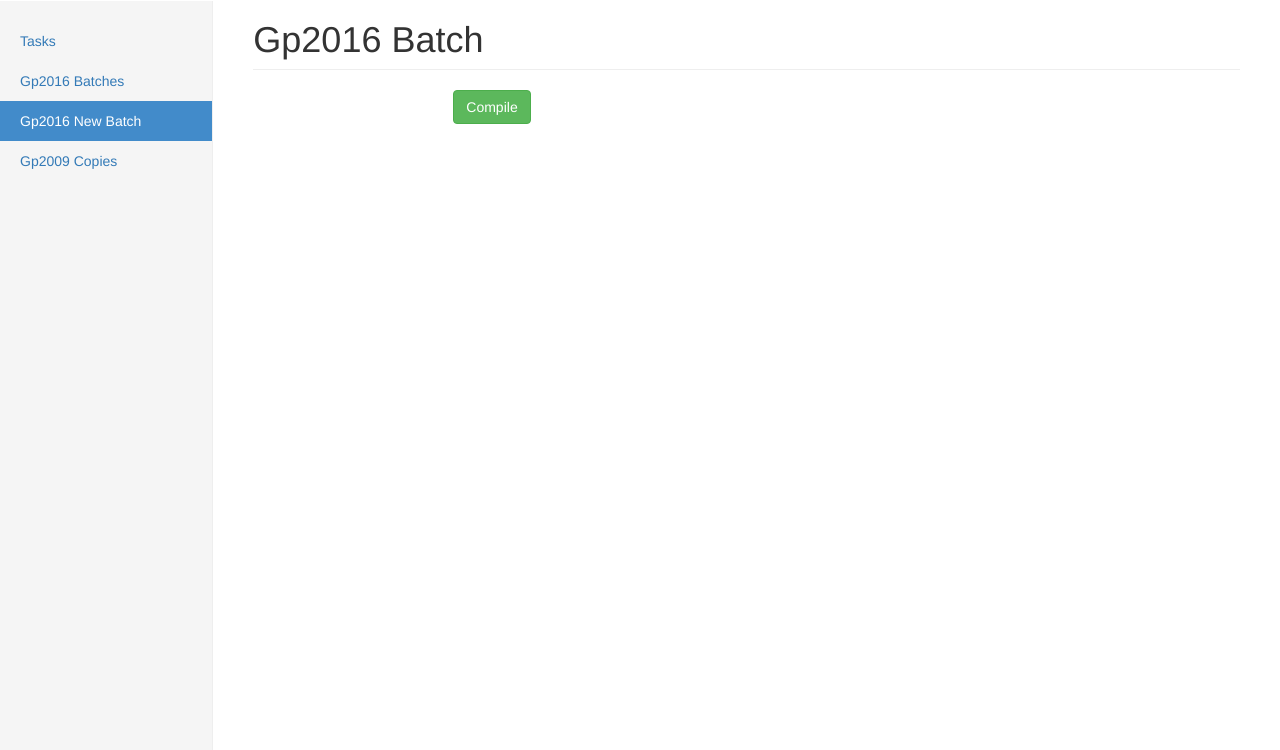
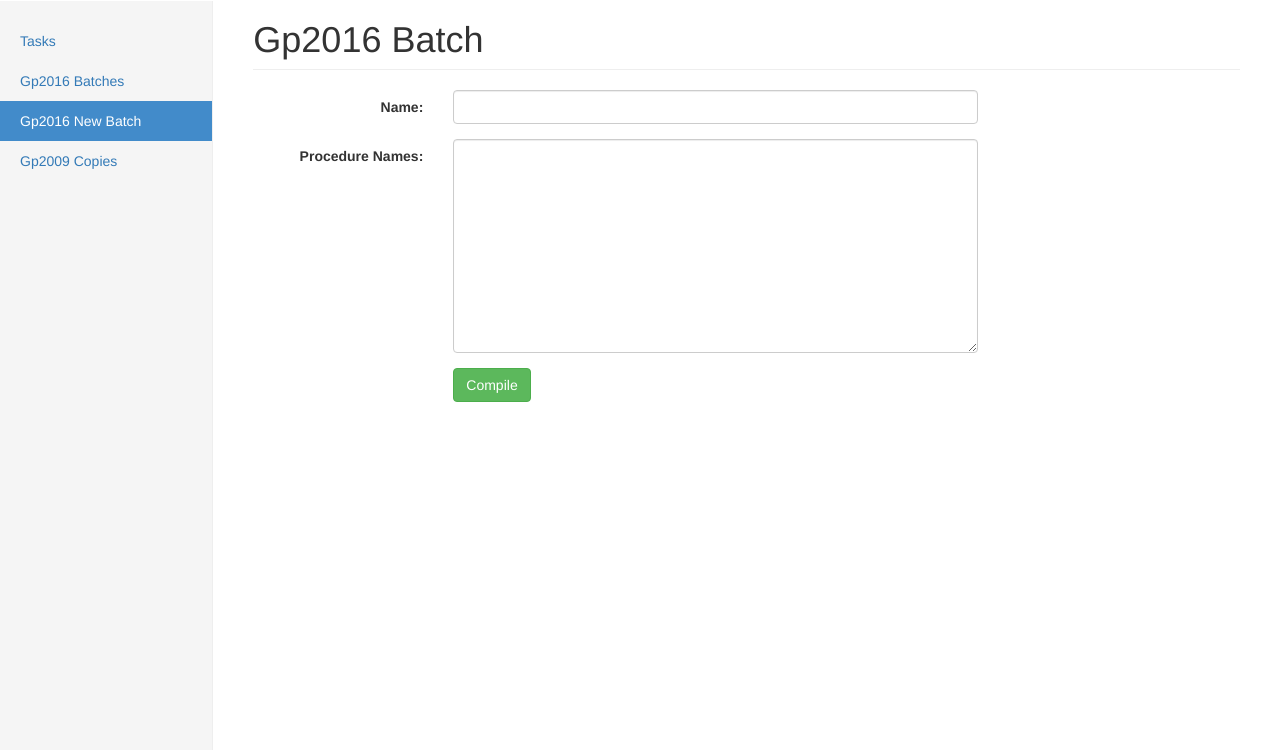
Before and after one commit to azizlahmedi/gptools, a Django app: page /GPtools/new-batch/ in a window 1280 px wide. Shown: the part 50-800 px from the top of the page. Run offline with Django 4.2, Linux system fonts and the light colour scheme; some libraries are stand-ins or nearby versions.

Commit message:
Website looks just like the old one , with new_batch being replace with a normal form instead of a crispy one

```diff
--- a/django_project/settings.py
+++ b/django_project/settings.py
@@ -32,12 +32,12 @@
 
 INSTALLED_APPS = [
     'jquery',
+    'crispy_forms',
     'bootstrap',
     'factory_app.apps.FactoryAppConfig',
     'blog.apps.BlogConfig',
     'commons',
     'users.apps.UsersConfig',
-    'crispy_forms',
     'django.contrib.admin',
     'django.contrib.auth',
     'django.contrib.contenttypes',
--- a/factory_app/forms.py
+++ b/factory_app/forms.py
@@ -12,19 +12,19 @@
 
 
 class BatchForm(forms.ModelForm):
+    procedure_names = forms.CharField(
+        widget=forms.Textarea,
+        help_text='A procedure per line or use comma as separator.'
+    )
+
     class Meta:
         model = models.Batch
         fields = ['name']
 
-    procedure_names = forms.CharField(widget=forms.Textarea, help_text='A procedure per line or use comma as separator.')
-
     def __init__(self, *args, **kwargs):
         super(BatchForm, self).__init__(*args, **kwargs)
-        self.helper = FormHelper(self)
-        self.helper.form_tag = False
-        self.helper.form_class = 'form-horizontal'
-        self.helper.label_class = 'col-sm-3'
-        self.helper.field_class = 'col-sm-9'
+        self.fields['name'].widget.attrs['class'] = 'form-control'
+        self.fields['procedure_names'].widget.attrs['class'] = 'form-control'
 
     def clean_procedure_names(self):
         procedure_names = self.cleaned_data.get('procedure_names')
--- a/factory_app/templates/factory/new_batch.html
+++ b/factory_app/templates/factory/new_batch.html
@@ -2,12 +2,33 @@
 
 {% load static %}
 
-{% load crispy_forms_tags %}
 {% block content %}
 <h1 class="page-header">Gp2016 Batch</h1>
 <div class="col-xs-12 col-sm-9">
     <form action="." method="post" class="form-horizontal">
         {% csrf_token %}
+        <div class="form-group{% if form.name.errors %} has-error{% endif %}">
+            <label class="control-label col-sm-3" for="{{ form.name.id_for_label }}">Name:</label>
+            <div class="col-sm-9">
+                {{ form.name }}
+                {% if form.name.errors %}
+                    {% for error in form.name.errors %}
+                        <p class="help-block">{{ error }}</p>
+                    {% endfor %}
+                {% endif %}
+            </div>
+        </div>
+        <div class="form-group{% if form.procedure_names.errors %} has-error{% endif %}">
+            <label class="control-label col-sm-3" for="{{ form.procedure_names.id_for_label }}">Procedure Names:</label>
+            <div class="col-sm-9">
+                {{ form.procedure_names }}
+                {% if form.procedure_names.errors %}
+                    {% for error in form.procedure_names.errors %}
+                        <p class="help-block">{{ error }}</p>
+                    {% endfor %}
+                {% endif %}
+            </div>
+        </div>
         <div class="form-group">
             <div class="col-sm-offset-3 col-sm-9">
                 <button type="submit" class="btn btn-success">Compile</button>
```
Also changed, not shown: db.sqlite3.
